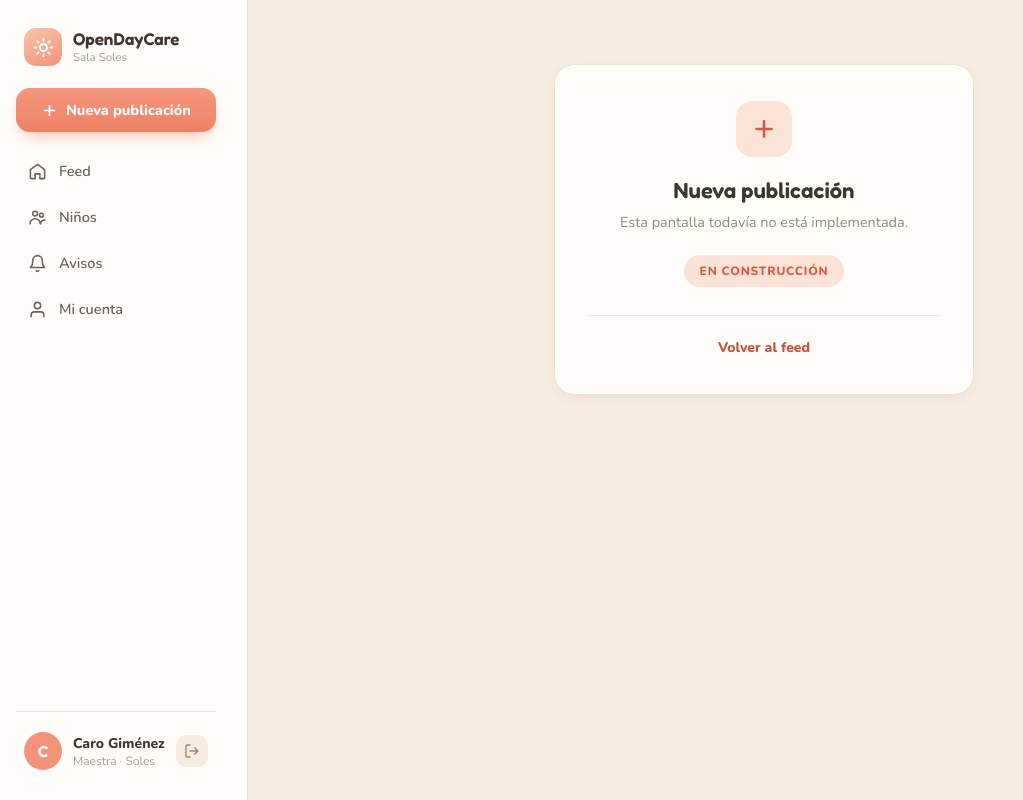
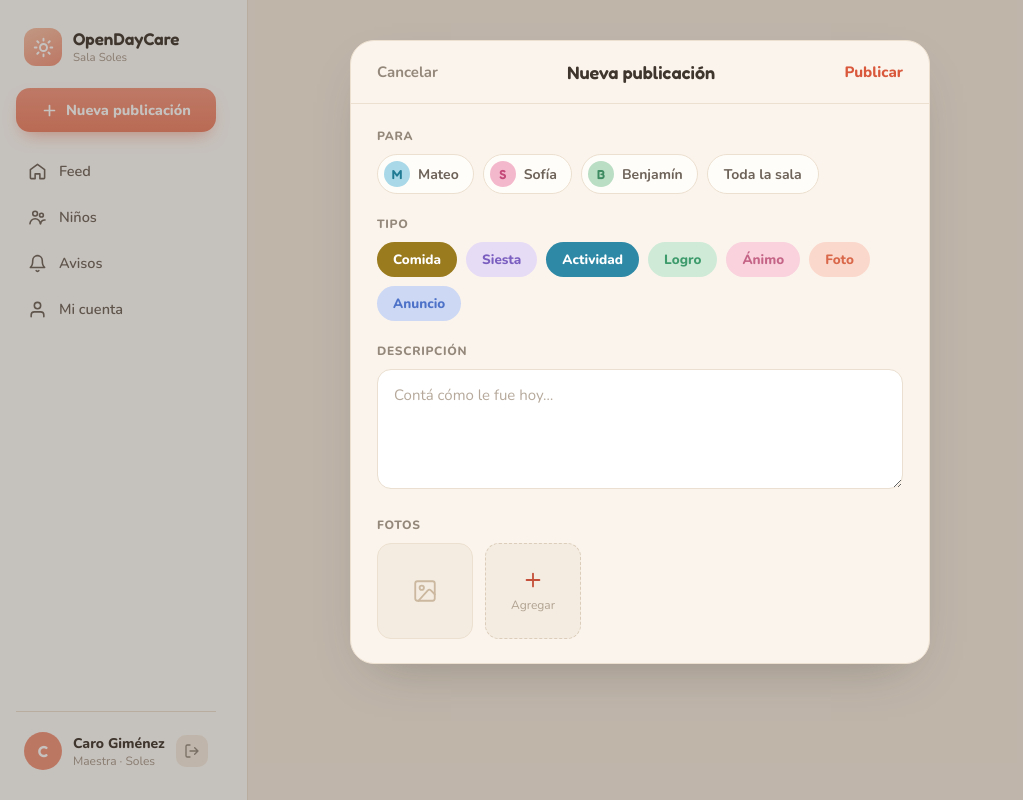
Before and after one commit to JoaquinFelix/06-open-daycare, a Next.js app: page /crear-publicacion in a window 1280 px wide. Shown: the whole page, without its empty margins (0-1023 px from the left). Built offline with nearby package versions, Linux system fonts and the light colour scheme.

Commit message:
Reemplazar app/(app)/crear-publicacion/page.tsx

```diff
--- a/app/(app)/crear-publicacion/page.tsx
+++ b/app/(app)/crear-publicacion/page.tsx
@@ -1,7 +1,24 @@
-import { PlaceholderPage } from "@/components/ui/PlaceholderPage";
+import type { Metadata } from "next";
+import { KidModalShell } from "@/components/kids/KidModalShell";
+import { PostForm } from "@/components/feed/PostForm";
+import { getKid } from "@/data/children";
+import { createPost } from "./actions";
+
+export const metadata: Metadata = {
+  title: "Nueva publicación · OpenDayCare",
+};
+
+// Los 3 niños del mockup crear-publicacion.dc.html
+const POST_KID_IDS = ["mateo", "sofia", "benjamin"] as const;
 
 export default function CrearPublicacionPage() {
+  const kids = POST_KID_IDS.map((id) => getKid(id)).filter(
+    (kid): kid is NonNullable<typeof kid> => kid !== undefined,
+  );
+
   return (
-    <PlaceholderPage title="Nueva publicación" icon="plus" />
+    <KidModalShell maxWidth={580}>
+      <PostForm action={createPost} kids={kids} />
+    </KidModalShell>
   );
 }
```
